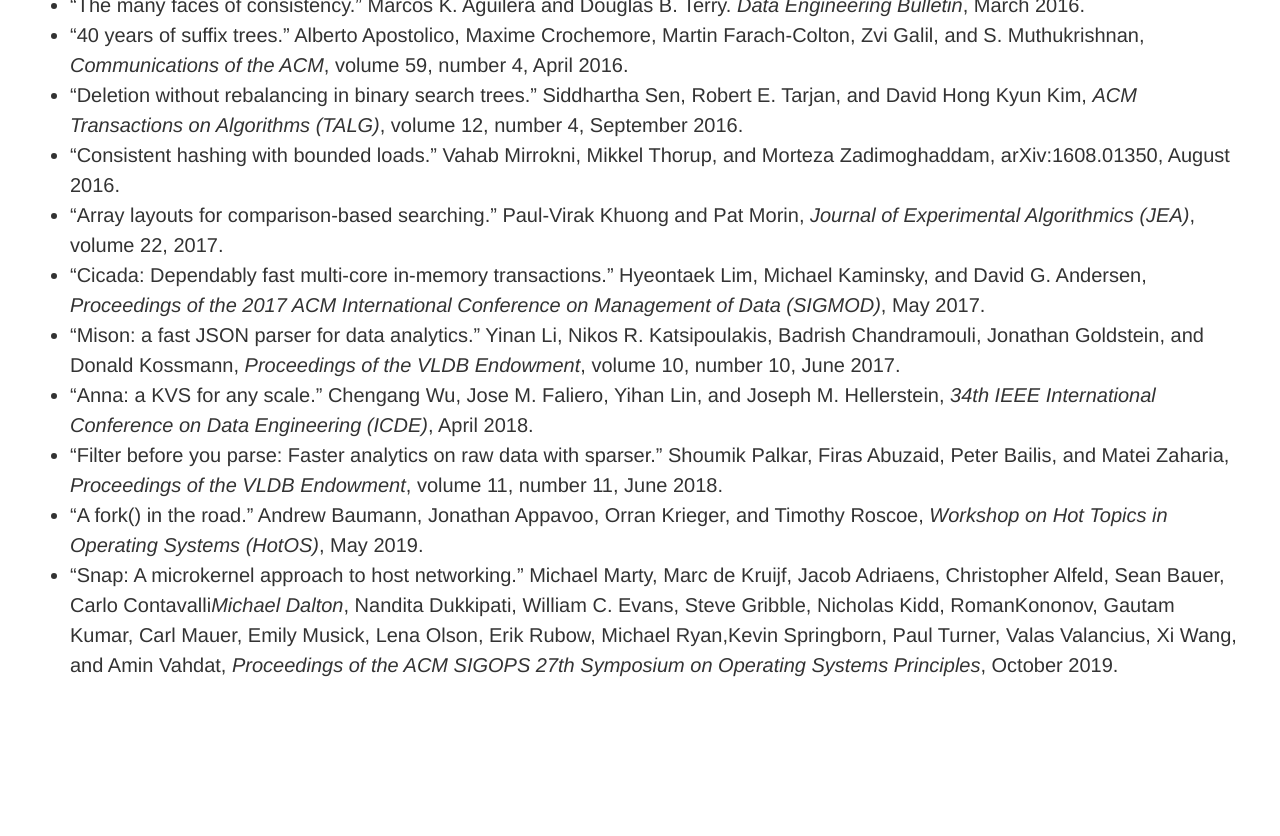
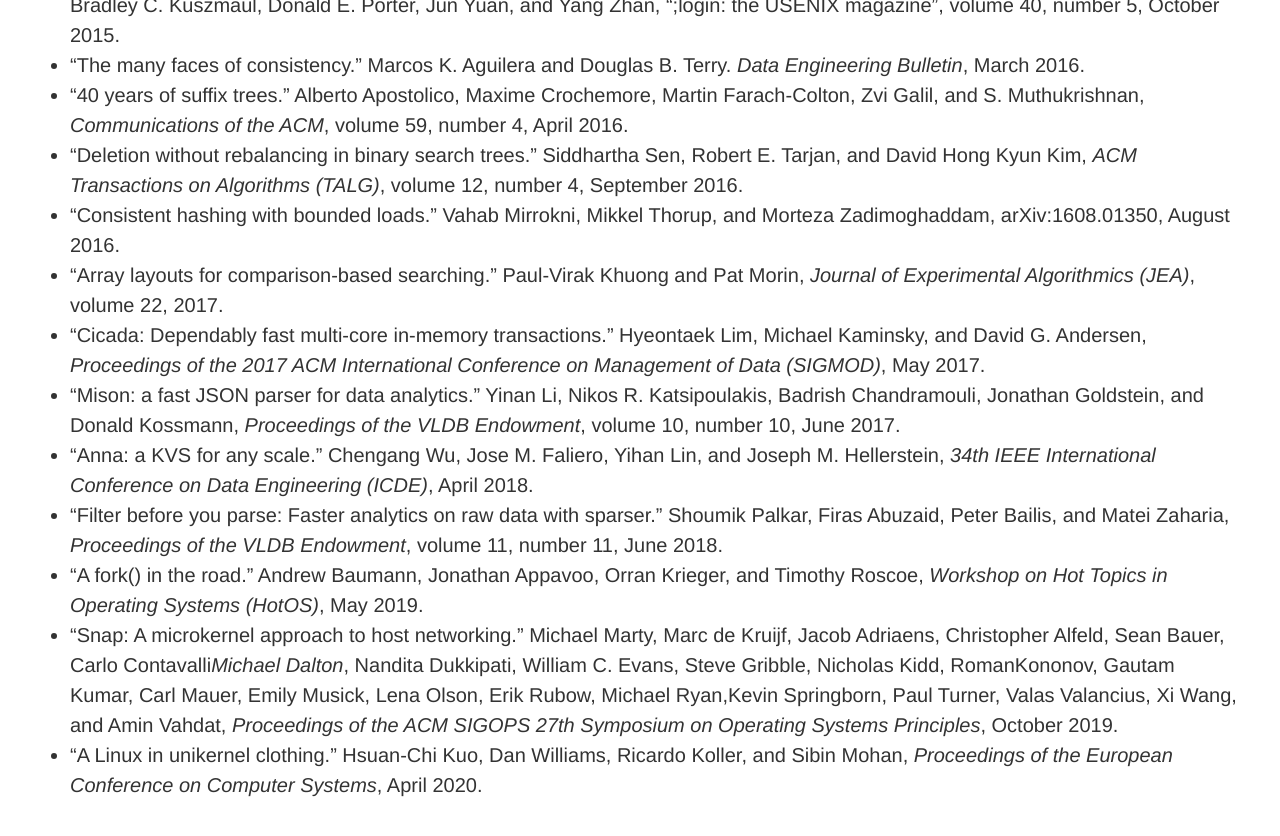
Before and after one commit to mspiegel/mspiegel.github.com, a Jekyll site: the page built from canon.md, in a window 1280 px wide and 900 px high, scrolled down 9330 px. Shown: the top 836 px of the window. Built offline with Jekyll 4.4.1, drawn with Linux system fonts in a browser that asks for light colours; before the commit the page ends 10110 px from its top, so only the background shows below that; some of the changed text lies outside the part shown.

Commit message:
canon.md: add Singularity and Lupine Linux papers

```diff
--- a/canon.md
+++ b/canon.md
@@ -122,6 +122,7 @@ Suggestions, criticisms, or comments are always appreciated.
 * _Software abstractions: Logic, language, and analysis_. Daniel Jackson, MIT Press, 2006. Revised edition published 2016.
 * "The purely functional software deployment model." Eelco Dolstra, Doctoral dissertation. Faculty of Science, Utrecht, The Netherlands. January 2006.
 * "The rise and fall of High Performance Fortran: An historical object lesson." Ken Kennedy, Charles Koelbel, and Hans Zima. _Proceedings of the third ACM SIGPLAN conference on History of programming languages_. 2007.
+* "Singularity: rethinking the software stack." Galen C. Hunt and James R. Larus. _ACM SIGOPS Operating Systems Review_, volume 41, issue 2, April 2007.
 * "Dynamo: Amazon’s highly available key-value store." Giuseppe DeCandia, Deniz Hastorun, Madan Jampani, Gunavardhan Kakulapati, Avinash Lakshman, Alex Pilchin, Swaminathan Sivasubramanian, Peter Vosshall and Werner Vogels, _21st ACM Symposium on Operating Systems Principles_. October 2007.
 * "MapReduce: Simplified data processing on large clusters." Jeffrey Dean and Sanjay Ghemawat, _Communications of the ACM_, volume 51, number 1. January 2008.
 * "Bigtable: A distributed storage system for structured data." Fay Chang, Jeffrey Dean, Sanjay Ghemawat, Wilson C. Hsieh, Deborah A. Wallach, Mike Burrows, Tushar Chandra, Andrew Fikes, and Robert E. Gruber, _ACM Transactions on Computer Systems_, volume 26, issue 2, June 2008.
@@ -209,3 +210,4 @@ Michael Eisenberg.  University of Colorado.
 * "Filter before you parse: Faster analytics on raw data with sparser." Shoumik Palkar, Firas Abuzaid, Peter Bailis, and Matei Zaharia, _Proceedings of the VLDB Endowment_, volume 11, number 11, June 2018.
 * "A fork() in the road." Andrew Baumann, Jonathan Appavoo, Orran Krieger, and Timothy Roscoe, _Workshop on Hot Topics in Operating Systems (HotOS)_, May 2019.
 * "Snap: A microkernel approach to host networking." Michael Marty, Marc de Kruijf, Jacob Adriaens, Christopher Alfeld, Sean Bauer, Carlo Contavalli*Michael Dalton*, Nandita Dukkipati, William C. Evans, Steve Gribble, Nicholas Kidd, RomanKononov, Gautam Kumar, Carl Mauer, Emily Musick, Lena Olson, Erik Rubow, Michael Ryan,Kevin Springborn, Paul Turner, Valas Valancius, Xi Wang, and Amin Vahdat, _Proceedings of the ACM SIGOPS 27th Symposium on Operating Systems Principles_, October 2019.
+* "A Linux in unikernel clothing." Hsuan-Chi Kuo, Dan Williams, Ricardo Koller, and Sibin Mohan, _Proceedings of the European Conference on Computer Systems_, April 2020.
```
